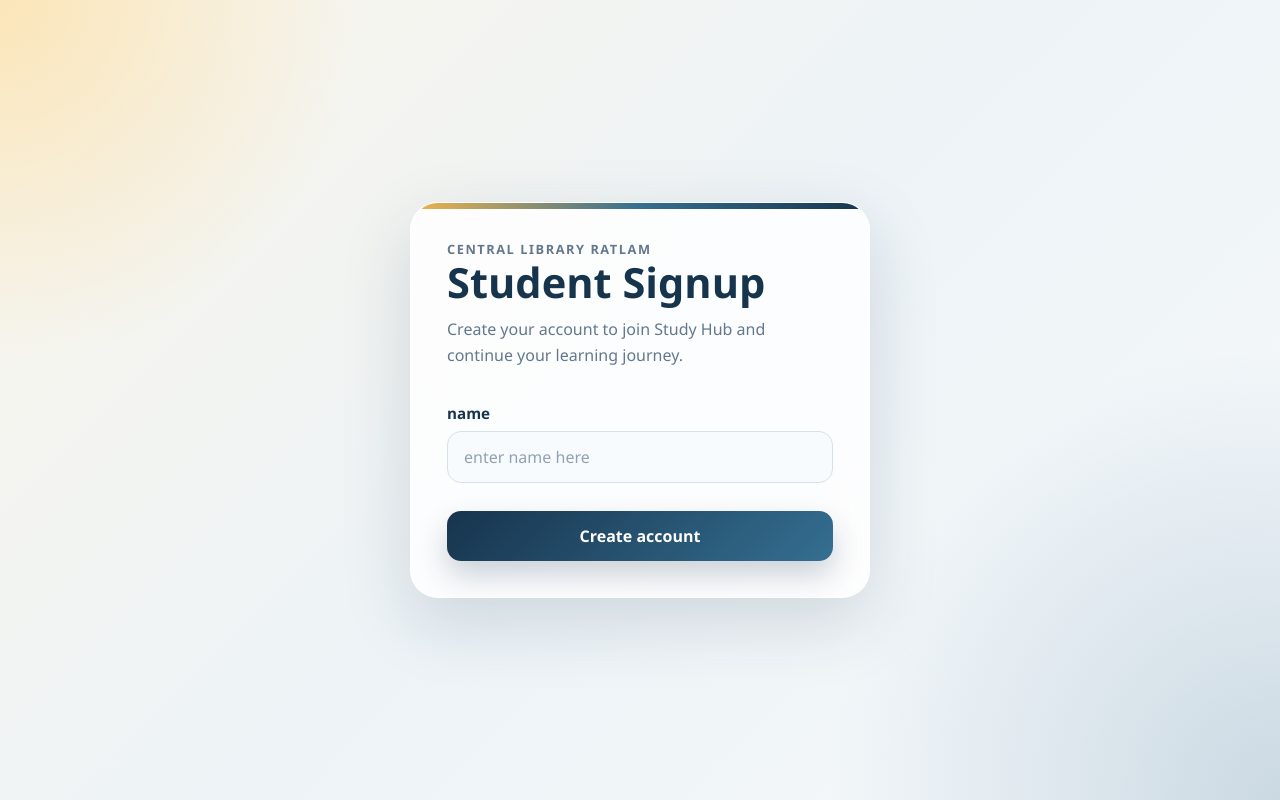
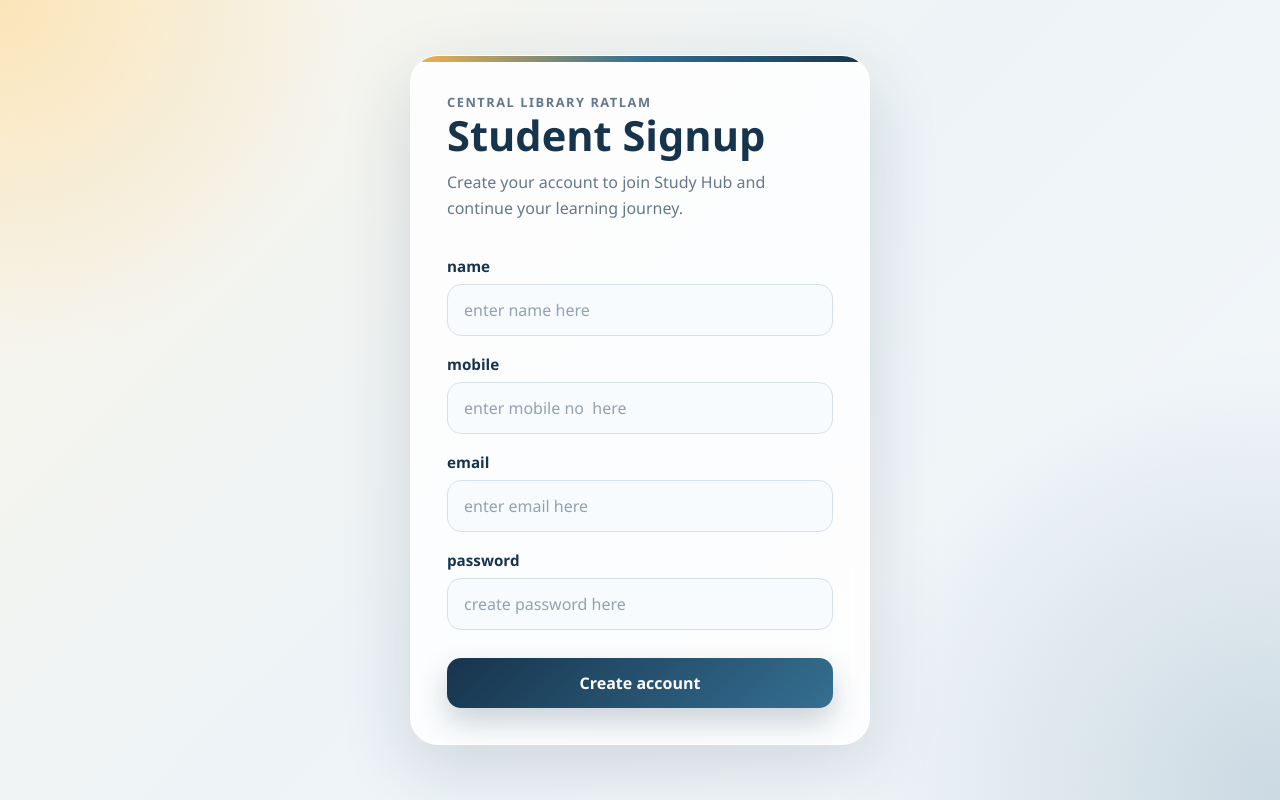
Before and after one commit to sandeep-Patidar-18/Student_Management_System, a React app in the folder frontend/: page / in a window 1280 px wide. Built offline with nearby package versions, Linux system fonts and the light colour scheme; the HTML template or start-up script is replaced by a standard one.

Commit message:
use components in input fields

```diff
--- a/frontend/src/App.jsx
+++ b/frontend/src/App.jsx
@@ -20,6 +20,24 @@ function App() {
           placeholder="enter name here "
           type="text" />
 
+           <Input
+          label="mobile"
+          id="mobile"
+          placeholder="enter mobile no  here "
+          type="number" />
+
+           <Input
+          label="email"
+          id="email"
+          placeholder="enter email here "
+          type="email" />
+
+           <Input
+          label="password"
+          id="password"
+          placeholder="create password here "
+          type="password" />
+
           <button type="submit">Create account</button>
         </form>
       </section>
```
